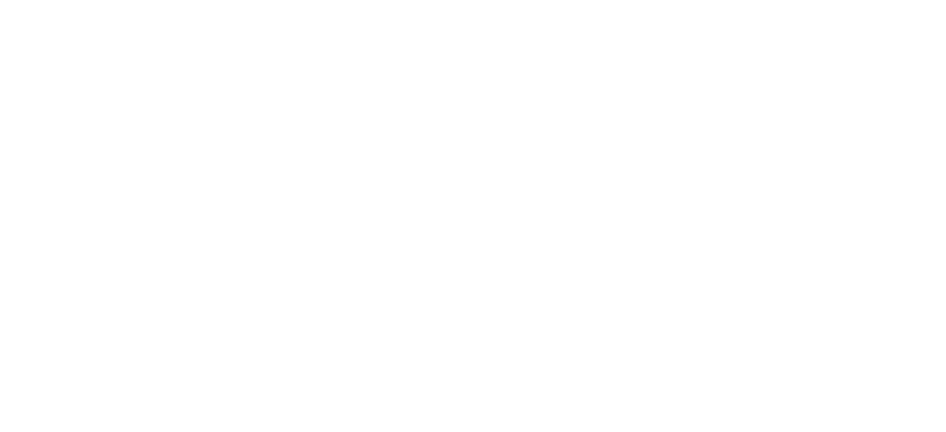
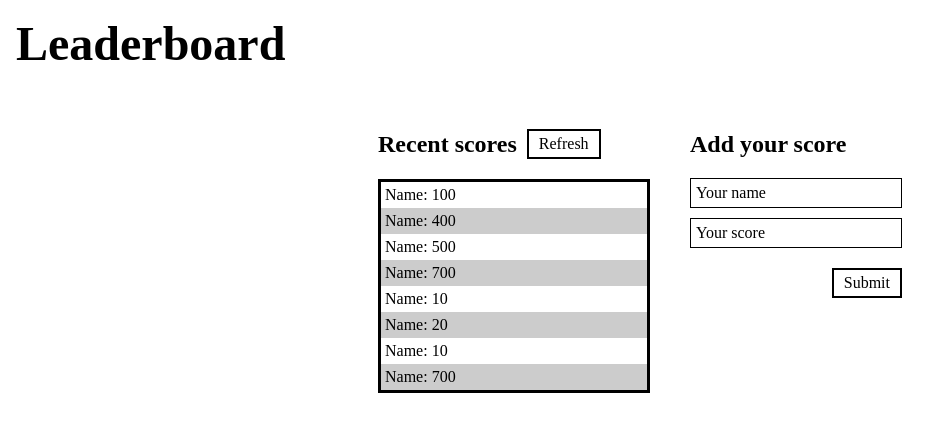
Before and after one commit to whid-bb/leaderboard, a website built with webpack: page src/index.html in a window 1280 px wide. Shown: the whole page, without its empty margins (0-946 px from the left). Built offline with nearby package versions, Linux system fonts and the light colour scheme.

Commit message:
add site wireframe

```diff
--- a/src/index.html
+++ b/src/index.html
@@ -5,11 +5,43 @@
   <meta charset="UTF-8">
   <meta http-equiv="X-UA-Compatible" content="IE=edge">
   <meta name="viewport" content="width=device-width, initial-scale=1.0">
-  <title>Document</title>
+  <title>Leaderboard</title>
 </head>
 
 <body>
-
+  <div id="site-content">
+    <h1>Leaderboard</h1>
+    <section id="lederboard-content">
+      <div id="scores">
+        <header id="recent-scores">
+          <h2>Recent scores</h2>
+          <button type="button" id="refresh-scores">Refresh</button>
+        </header>
+        <div id="scores-content">
+          <div id="dummy-data">
+            <ul>
+              <li>Name: 100</li>
+              <li>Name: 400</li>
+              <li>Name: 500</li>
+              <li>Name: 700</li>
+              <li>Name: 10</li>
+              <li>Name: 20</li>
+              <li>Name: 10</li>
+              <li>Name: 700</li>
+            </ul>
+          </div>
+        </div>
+      </div>
+      <div id="add-scores-form">
+        <h2>Add your score</h2>
+        <form>
+          <input type="text" name="name" id="name" placeholder="Your name">
+          <input type="number" name="score-num" id="score-num" placeholder="Your score">
+          <button type="submit">Submit</button>
+        </form>
+      </div>
+    </section>
+  </div>
 </body>
 
 </html>
--- a/src/index.js
+++ b/src/index.js
@@ -0,0 +1,4 @@
+import LeaderboardApi from './js/api.js';
+
+const api = new LeaderboardApi();
+api.init();
--- /dev/null
+++ b/src/js/api.js
@@ -0,0 +1,5 @@
+class LeaderboardApi {
+  init = () => 0;
+}
+
+export default LeaderboardApi;
--- /dev/null
+++ b/src/scss/_add-form.scss
@@ -0,0 +1,29 @@
+#add-scores-form {
+  display: flex;
+  flex-direction: column;
+
+  h2 {
+    margin-bottom: 1.3rem;
+  }
+
+  form {
+    /* stylelint-disable-next-line */
+    @extend #add-scores-form;
+
+    align-items: flex-end;
+
+    input {
+      border: 1px solid black;
+      margin-bottom: 10px;
+      padding: 5px;
+
+      &:last-child {
+        margin-bottom: 0;
+      }
+    }
+
+    button {
+      margin-right: 0;
+    }
+  }
+}
--- /dev/null
+++ b/src/scss/_recent-scores.scss
@@ -0,0 +1,26 @@
+#scores {
+  display: flex;
+  flex-direction: column;
+  margin-right: 40px;
+  min-width: 17rem;
+}
+
+#scores-content {
+  min-height: 40px;
+  border: 3px solid #000;
+  width: 100%;
+  margin-top: 10px;
+
+  li {
+    &:nth-child(2n) {
+      background-color: #ccc;
+    }
+
+    padding: 4px;
+  }
+}
+
+header#recent-scores {
+  display: flex;
+  align-items: center;
+}
--- a/src/scss/base.scss
+++ b/src/scss/base.scss
@@ -1,3 +1,4 @@
+/* stylelint-disable at-rule-no-unknown */
 @import './utils/breakpoints';
 @import './utils/reset';
 
@@ -8,6 +9,40 @@
 
 button {
   background: 0;
-  border: 0;
   cursor: pointer;
+  padding: 4px 10px;
+  margin: 10px;
+  border: 2px solid #000;
 }
+
+h1 {
+  font-size: 3rem;
+  font-weight: bold;
+  margin-bottom: 3rem;
+}
+
+h2 {
+  font-size: 1.5rem;
+  font-weight: bold;
+}
+
+body {
+  min-width: 100%;
+  min-height: 100%;
+  display: flex;
+  flex-direction: column;
+  justify-content: center;
+}
+
+#lederboard-content {
+  display: flex;
+  justify-content: center;
+  align-items: baseline;
+}
+
+#site-content {
+  padding: 1rem;
+}
+
+@import './recent-scores';
+@import './add-form';
--- a/src/scss/utils/_breakpoints.scss
+++ b/src/scss/utils/_breakpoints.scss
@@ -1,9 +1,9 @@
 $breakpoints: (
-  "md": 768px
+  'md': 768px,
 );
-
+/* stylelint-disable-next-line */
 @mixin md {
-  @media (min-width: map-get($breakpoints, "md")) {
+  @media (min-width: map-get($breakpoints, 'md')) {
     @content;
   }
 }
--- a/src/scss/utils/_reset.scss
+++ b/src/scss/utils/_reset.scss
@@ -1,3 +1,4 @@
+/* stylelint-disable */
 /***
     The new CSS reset - version 1.5.1 (last updated 1.3.2022)
     GitHub page: https://github.com/elad2412/the-new-css-reset
@@ -74,6 +75,7 @@ meter {
 }
 
 /* apply back the draggable feature - exist only in Chromium and Safari */
-:where([draggable="true"]) {
+:where([draggable='true']) {
   -webkit-user-drag: element;
 }
+/* stylelint-enable */
```
Also changed, not shown: src/js/ToDoList.js (deleted, +0 -57 lines).
